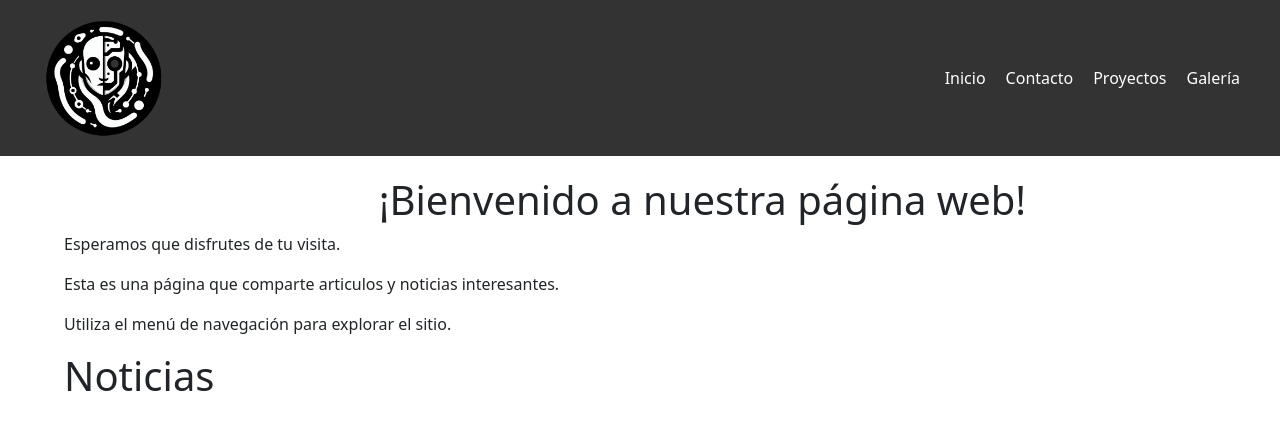
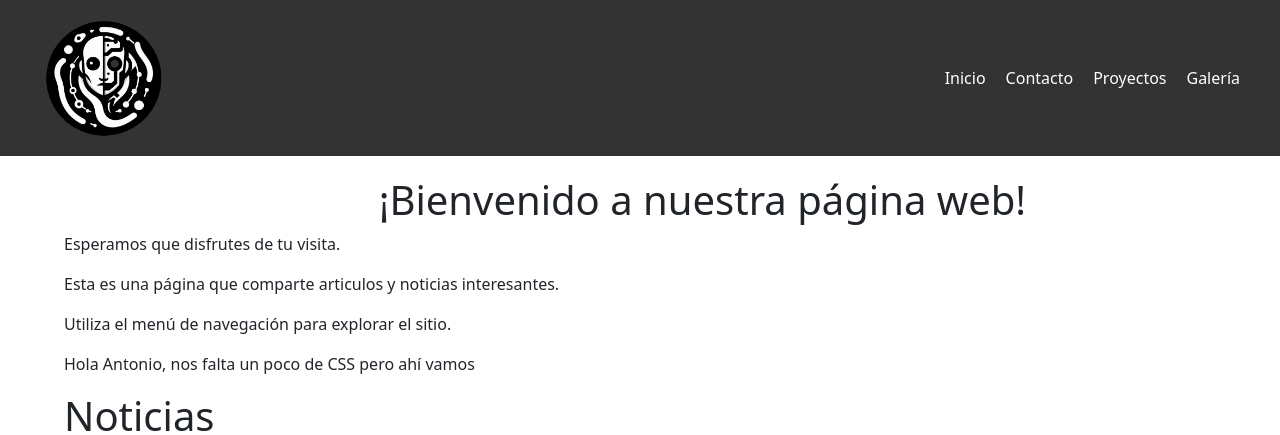
Before and after one commit to IceCthulhu/IceCthulhu.github.io, a plain HTML site: page index.html in a window 1280 px wide. Shown: the top 435 px of the page. Drawn offline with nearby package versions, Linux system fonts and the light colour scheme.

Commit message:
Update index.html
Línea cens

```diff
--- a/index.html
+++ b/index.html
@@ -32,6 +32,7 @@
 <p>Esperamos que disfrutes de tu visita.</p>
 <p>Esta es una página que comparte articulos y noticias interesantes.</p>
 <p>Utiliza el menú de navegación para explorar el sitio.</p>
+ <p>Hola Antonio, nos falta un poco de CSS pero ahí vamos</p>
         </div>
     <h1>Noticias</h1> <!-- Título "Noticias" -->
     <main>
```
